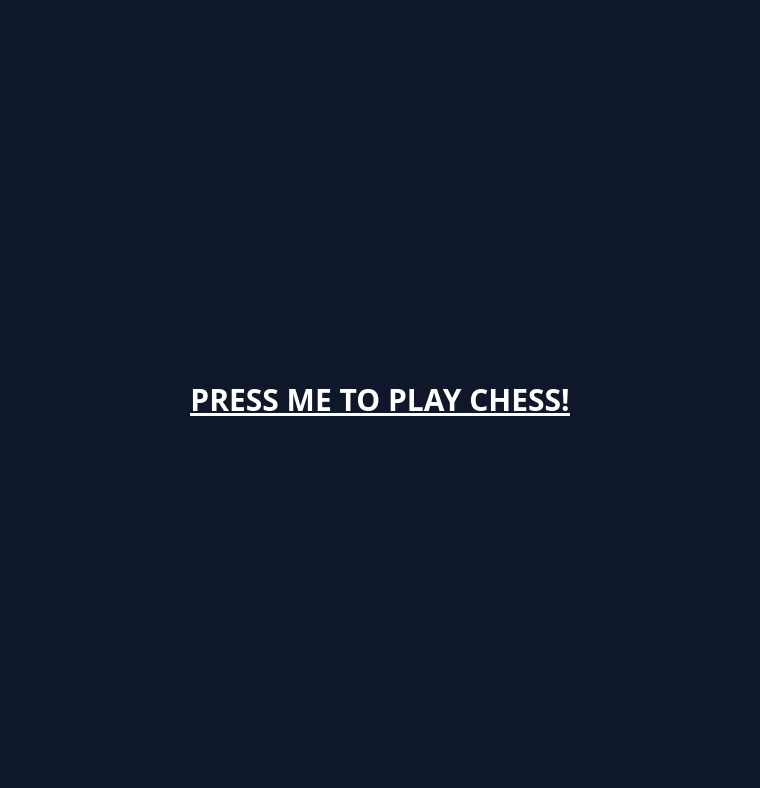
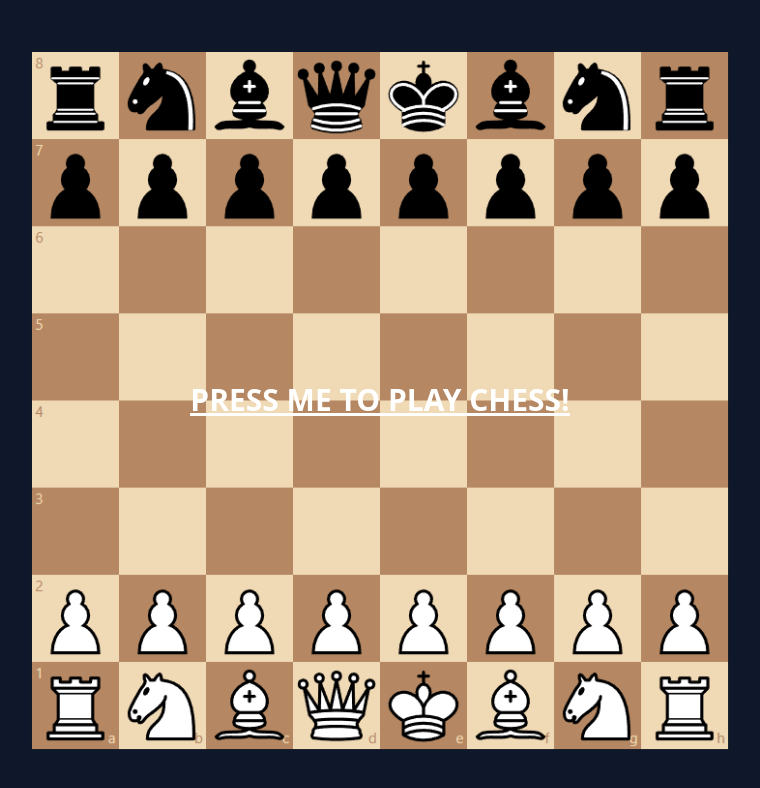
Before and after one commit to Eggysgames/BetChess, a Next.js app: page / in a window 1280 px wide. Shown: the top 788 px of the page, without its empty margins (260-1020 px from the left). Built offline with nearby package versions, Linux system fonts and the light colour scheme.

Commit message:
Background Image
Background Index Image of a Chessboard added

```diff
--- a/pages/index.tsx
+++ b/pages/index.tsx
@@ -1,17 +1,20 @@
 import React from 'react';
+import Image from 'next/image';
 
-
-const index = () => {
-
-
-
+const Index = () => {
   return (
-    <div className="flex items-center justify-center h-screen">
-      <h1 className="text-3xl underline text-white font-bold">
+    <div className="relative flex items-center justify-center h-screen">
+      <Image
+        src="/StaticChessboard.png"
+        alt="Chessboard"
+        width={700}
+        height={700}
+      />
+      <h1 className="absolute text-3xl underline text-white font-bold z-10">
         <a href="./chessgame">PRESS ME TO PLAY CHESS!</a>
       </h1>
     </div>
   );
 };
 
-export default index;
+export default Index;
```
